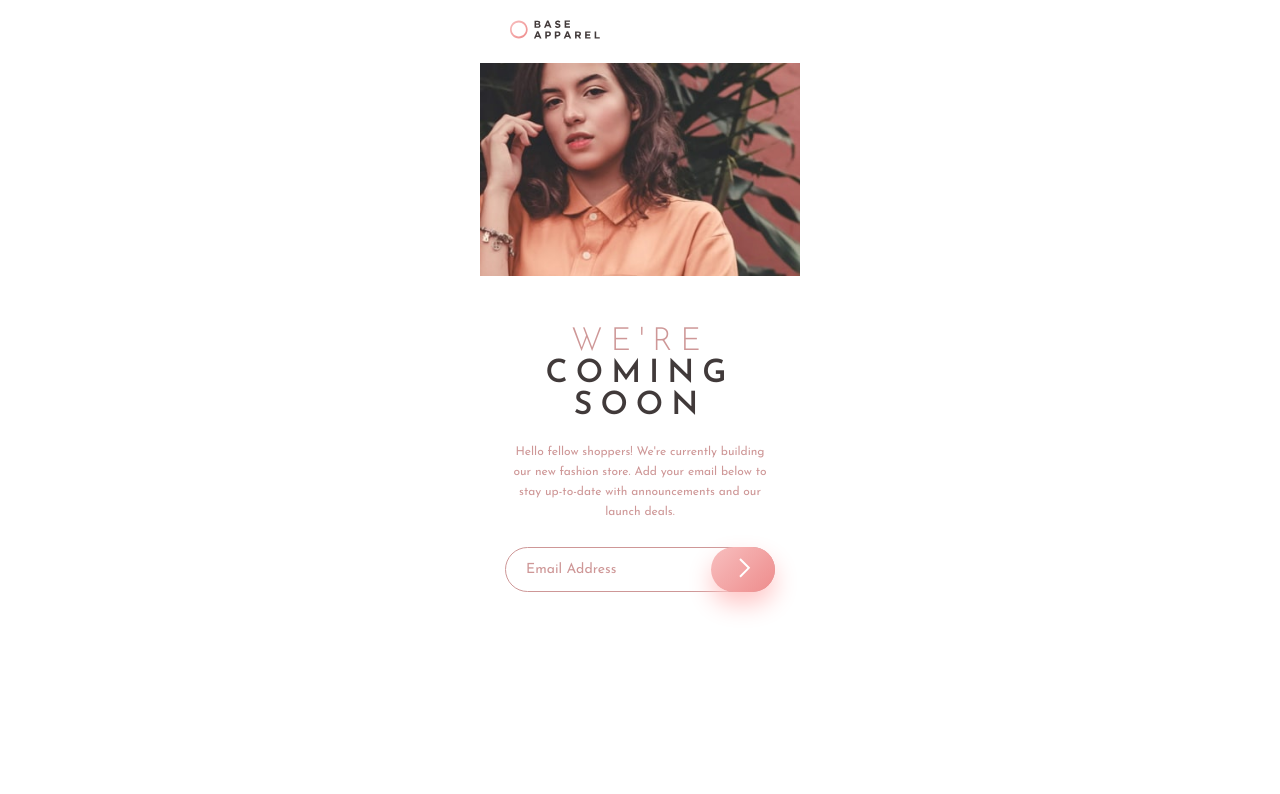
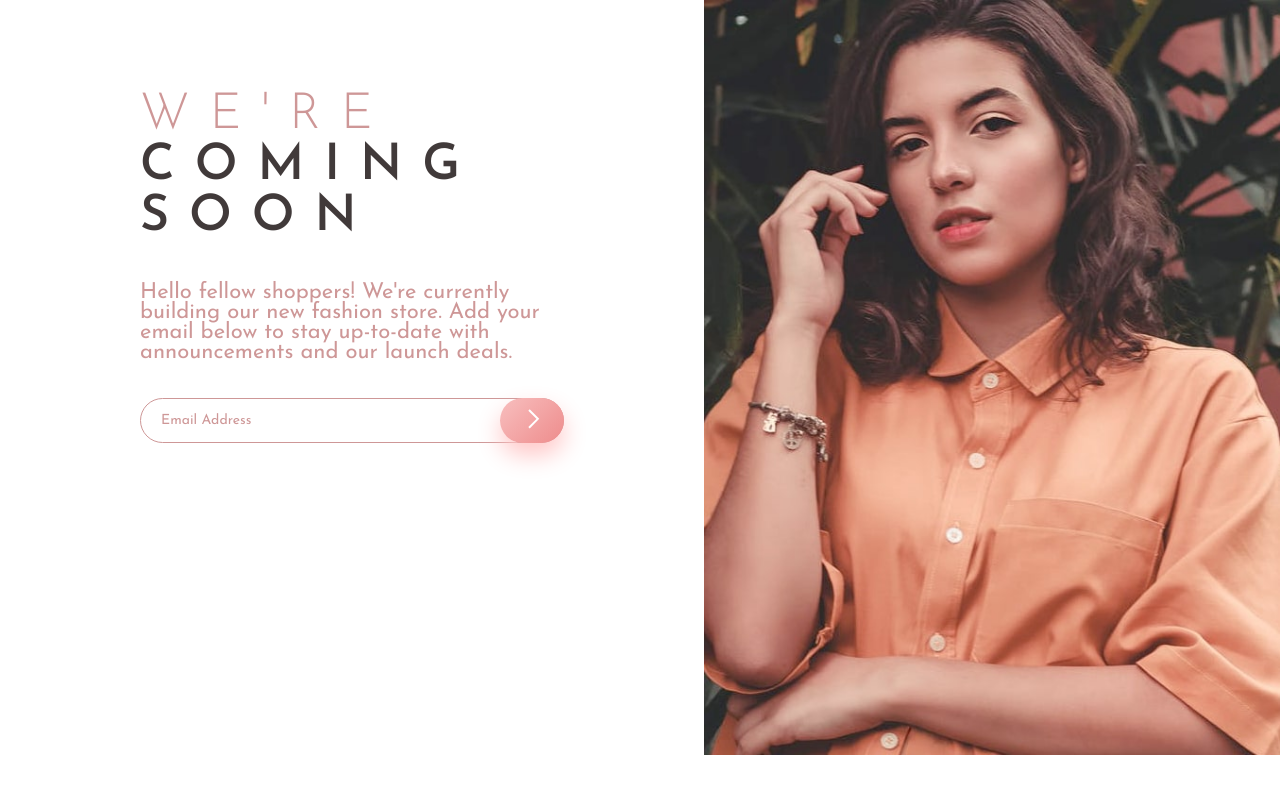
Before and after one commit to erlangga-da/base-apparel-coming-soon, a plain HTML site: page index.html in a window 1280 px wide. Drawn offline with Linux system fonts and the light colour scheme.

Commit message:
done tablet wip dekstop

```diff
--- a/index.html
+++ b/index.html
@@ -27,7 +27,8 @@
         </nav>
         <div class="box-container">
           <div class="img-container">
-            <img src="./images/hero-mobile.jpg" alt="hero-mobile" />
+            <img src="./images/hero-mobile.jpg" alt="hero-mobile" class="hide-lg"/>
+            <img src="./images/hero-desktop.jpg" alt="hero-desktop" class="show-lg">
           </div>
           <div class="text-container">
             <h1><span>We're</span> coming soon</h1>
--- a/style.css
+++ b/style.css
@@ -9,19 +9,16 @@
     --Dark-Grayish-Red: hsl(0, 6%, 24%);
 
     /* Gradients */
-/* - Linear, 135deg, from hsl(0, 0%, 100%), to hsl(0, 100%, 98%)
-- Linear, 135deg, from hsl(0, 80%, 86%), to hsl(0, 74%, 74%) */
     --Grad-1 : linear-gradient(135deg, hsl(0, 0%, 100%), hsl(0, 100%, 98%));
     --Grad-2 : linear-gradient(135deg, hsl(0, 80%, 86%), hsl(0, 74%, 74%));
 }
 /* mobile style */
 body{
-    width: 320px;
+    max-width: 850px;
     margin: auto;
 }
 nav {
     width: 100%;
-    /* background-color: red; */
     padding: 20px 30px;
 }
 nav img{
@@ -29,10 +26,17 @@ nav img{
 }
 .img-container{
     height: 213px;
-    background: aqua;
 }
 .img-container img{
+    width: 100%;
     height: 100%;
+    object-fit: cover;
+}
+.hide-lg{
+    display: block;
+}
+.show-lg{
+    display: none;
 }
 .text-container{
     /* background-color: blue; */
@@ -109,3 +113,93 @@ form{
 .icon-error.err-icon{
     display: block;
 }
+
+/* standard mobile */
+@media screen and (min-width: 412px) {
+    nav {
+        padding: 30px;
+    }
+    nav img{
+        width: 120px;
+    }
+    .img-container{
+        height: 270px;
+    }
+    .text-container {
+        padding: 50px 35px;
+    }
+    .text-container h1 {
+        letter-spacing: 10px;
+        font-size: 40px;
+        margin-bottom: 25px;
+    }
+    .text-container p{
+        font-size: 16px;
+        margin-bottom: 35px;
+    }
+}
+/* small tablet */
+@media screen and (min-width: 610px) {
+    nav {
+        padding: 45px;
+    }
+    nav img {
+        width: 150px;
+    }
+    .img-container {
+        height: 420px;
+    }
+    .text-container {
+        padding: 90px 140px;
+    }
+    .text-container h1 {
+        letter-spacing: 20px;
+        font-size: 50px;
+        margin-bottom: 40px;
+    }
+    .text-container p {
+        font-size: 22px;
+        margin-bottom: 35px;
+    }
+}
+/* small dekstop */
+@media screen and (min-width: 850px) {
+    nav {
+        display: none;
+    }
+    body{
+        max-width: 100%;
+    }
+    .box-container{
+        display: flex;
+        max-height: 100vh;
+        flex-direction: row-reverse;
+    }
+    nav img {
+        width: 150px;
+    }
+    .hide-lg{
+        display: none;
+    }
+    .show-lg{
+        display: block;
+    }
+    .img-container {
+        height: 100%;
+        width: 45%;
+    }
+    .text-container {
+        padding: 90px 140px;
+        width: 55%;
+        text-align: left;
+    }
+    .text-container h1 {
+        letter-spacing: 20px;
+        font-size: 50px;
+        margin-bottom: 40px;
+    }
+    .text-container p {
+        font-size: 22px;
+        margin-bottom: 35px;
+    }
+}
```
